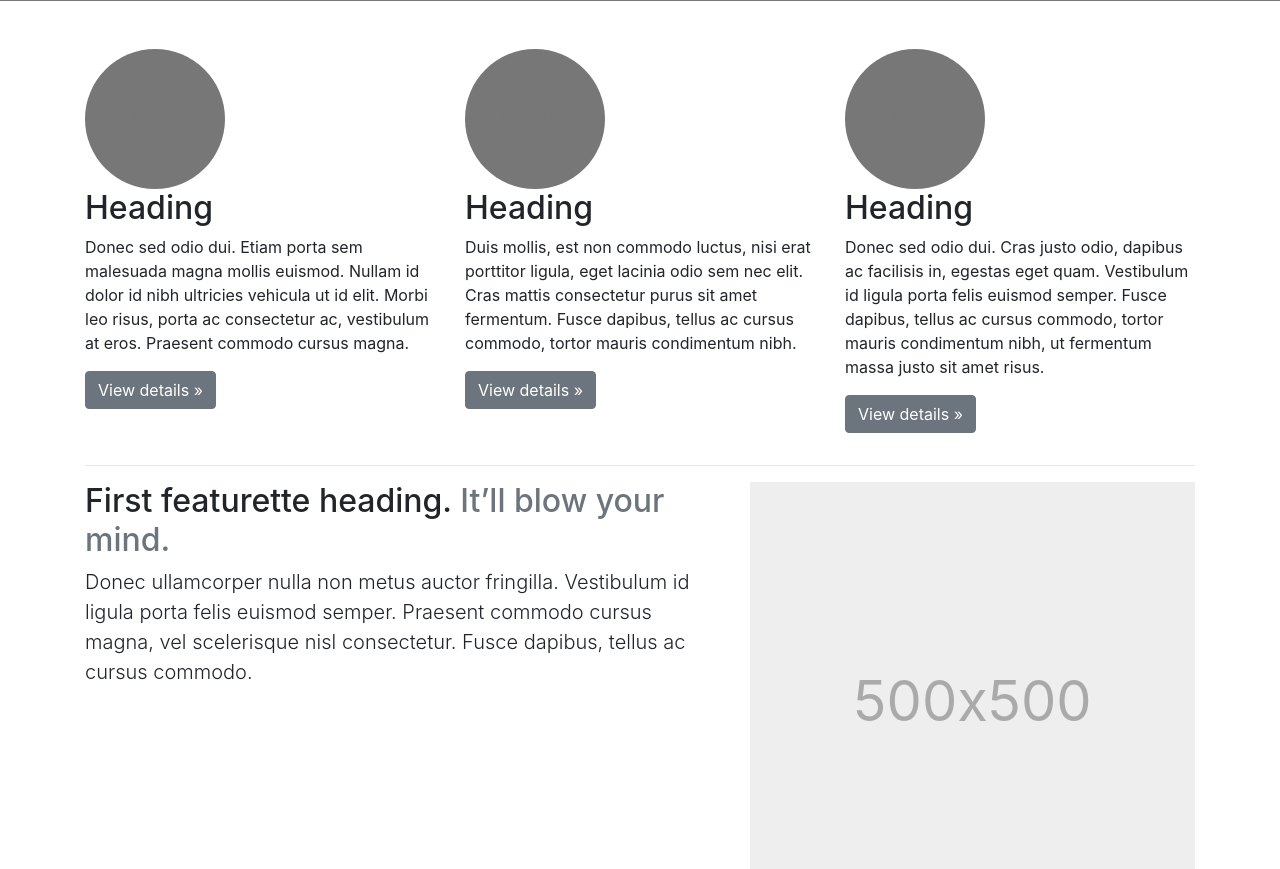
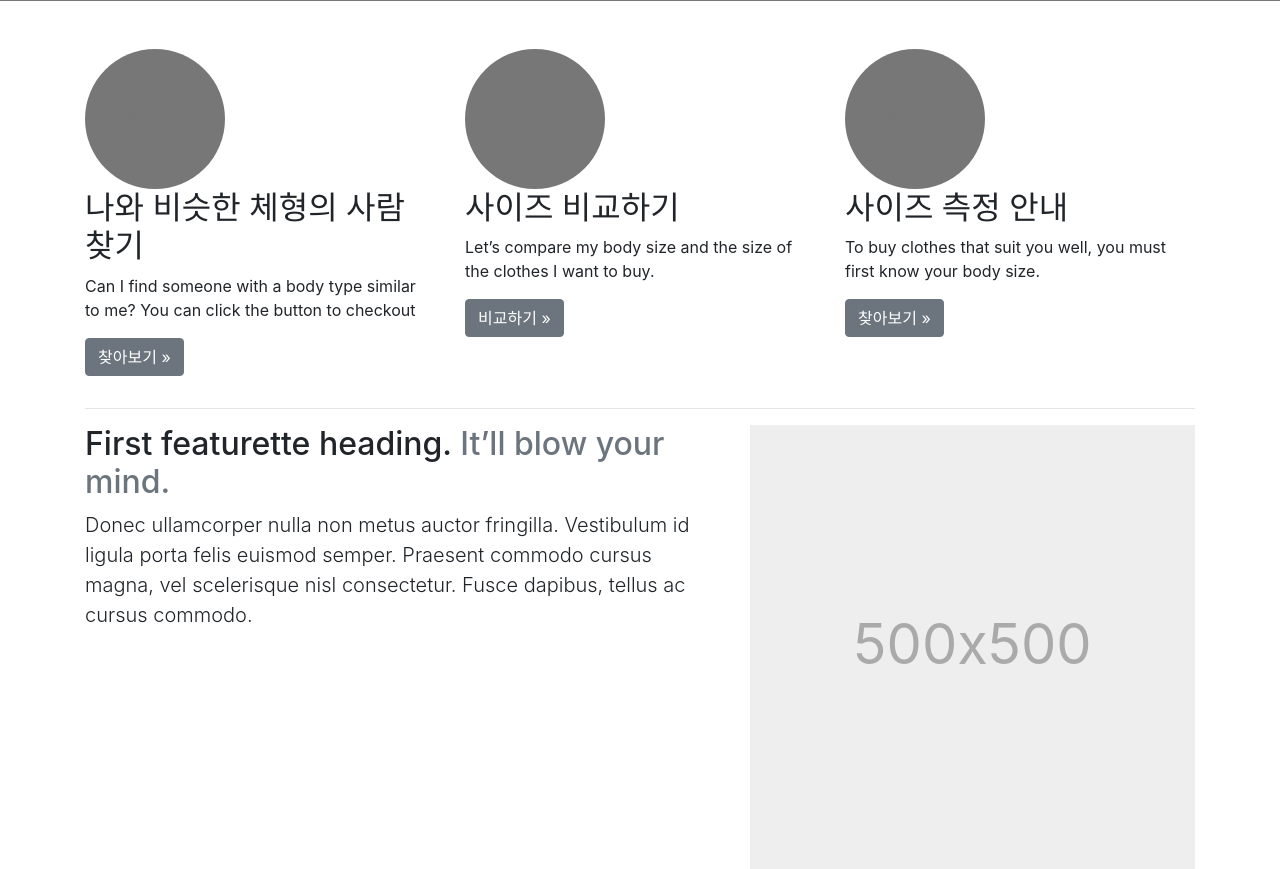
Before and after one commit to ProjectFFF/FFF, a Django app: page / in a window 1280 px wide. Shown: the part 149-1018 px from the top of the page. Run offline with Django 3.2, Linux system fonts and the light colour scheme; some libraries are stand-ins or nearby versions.

```diff
--- a/main/templates/home.html
+++ b/main/templates/home.html
@@ -136,16 +136,14 @@
             <rect width="100%" height="100%" fill="#777" />
             <text x="50%" y="50%" fill="#777" dy=".3em">140x140</text>
           </svg>
-          <h2>Heading</h2>
+          <h2>나와 비슷한 체형의 사람 찾기</h2>
           <p>
-            Donec sed odio dui. Etiam porta sem malesuada magna mollis euismod.
-            Nullam id dolor id nibh ultricies vehicula ut id elit. Morbi leo
-            risus, porta ac consectetur ac, vestibulum at eros. Praesent commodo
-            cursus magna.
+            Can I find someone with a body type similar to me? You can click the
+            button to checkout
           </p>
           <p>
             <a class="btn btn-secondary" href="#" role="button"
-              >View details &raquo;</a
+              >찾아보기 &raquo;</a
             >
           </p>
         </div>
@@ -165,16 +163,14 @@
             <rect width="100%" height="100%" fill="#777" />
             <text x="50%" y="50%" fill="#777" dy=".3em">140x140</text>
           </svg>
-          <h2>Heading</h2>
+          <h2>사이즈 비교하기</h2>
           <p>
-            Duis mollis, est non commodo luctus, nisi erat porttitor ligula,
-            eget lacinia odio sem nec elit. Cras mattis consectetur purus sit
-            amet fermentum. Fusce dapibus, tellus ac cursus commodo, tortor
-            mauris condimentum nibh.
+            Let’s compare my body size and the size of the clothes I want to
+            buy.
           </p>
           <p>
             <a class="btn btn-secondary" href="#" role="button"
-              >View details &raquo;</a
+              >비교하기 &raquo;</a
             >
           </p>
         </div>
@@ -194,16 +190,14 @@
             <rect width="100%" height="100%" fill="#777" />
             <text x="50%" y="50%" fill="#777" dy=".3em">140x140</text>
           </svg>
-          <h2>Heading</h2>
+          <h2>사이즈 측정 안내</h2>
           <p>
-            Donec sed odio dui. Cras justo odio, dapibus ac facilisis in,
-            egestas eget quam. Vestibulum id ligula porta felis euismod semper.
-            Fusce dapibus, tellus ac cursus commodo, tortor mauris condimentum
-            nibh, ut fermentum massa justo sit amet risus.
+            To buy clothes that suit you well, you must first know your body
+            size.
           </p>
           <p>
             <a class="btn btn-secondary" href="#" role="button"
-              >View details &raquo;</a
+              >찾아보기 &raquo;</a
             >
           </p>
         </div>
```
